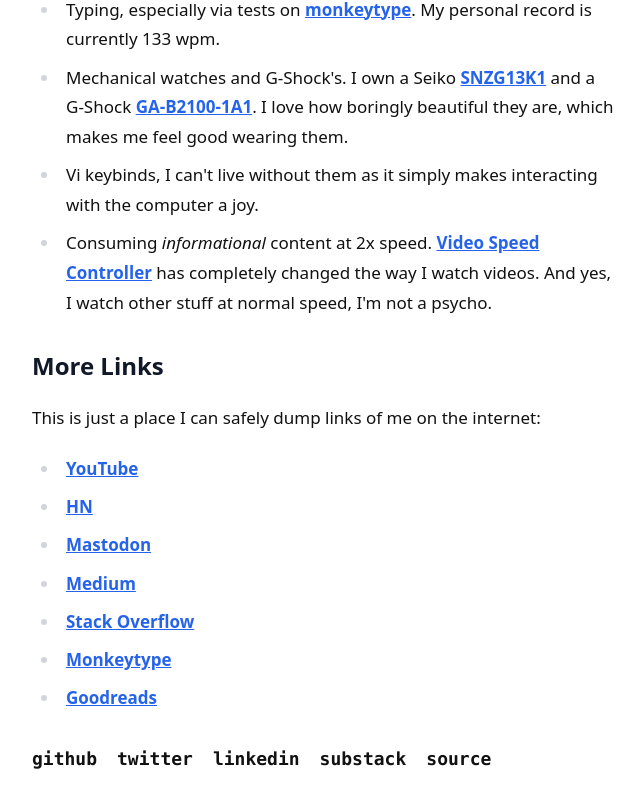
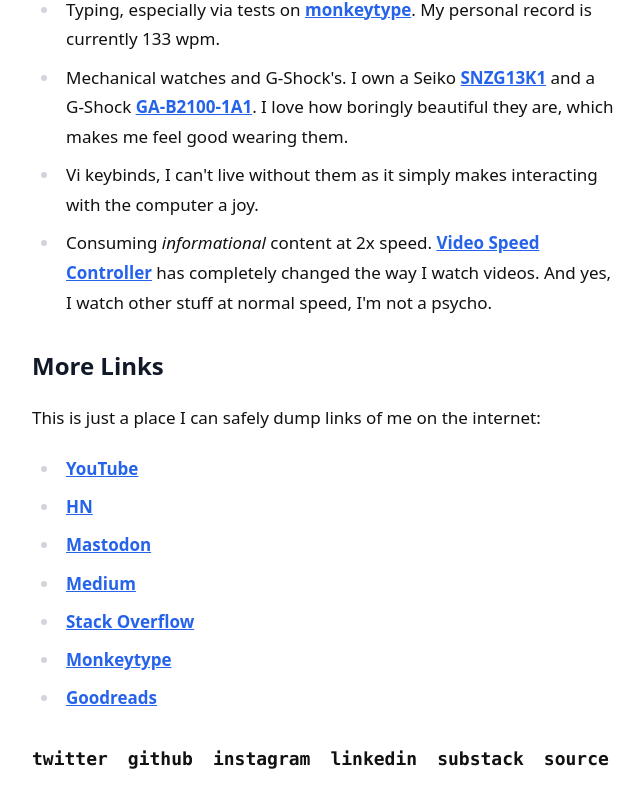
Before and after one commit to pzrsa/parsam.io, a Next.js app: page /about in a window 1280 px wide. Shown: the part 726-1533 px from the top of the page, without its empty margins (296-940 px from the left). Built offline with nearby package versions, Linux system fonts and the light colour scheme.

Commit message:
add instagram to footer

```diff
--- a/components/Layout.tsx
+++ b/components/Layout.tsx
@@ -75,13 +75,17 @@ const Layout: React.FC<{ children: React.ReactNode }> = ({ children }) => {
       </nav>
       <main>{children}</main>
       <footer className="grid grid-cols-3 sm:flex sm:flex-row gap-1 mt-6 px-4">
+        <FooterItem href="https://twitter.com/pzrsaa" name="twitter" />
         <FooterItem href="https://github.com/pzrsa" name="github" />
-        <FooterItem href="https://twitter.com/pzrsaa" name="twitter" />
         <FooterItem
-          href="https://www.linkedin.com/in/parsamesgarha/"
+          href="https://www.instagram.com/parsamesgarha"
+          name="instagram"
+        />
+        <FooterItem
+          href="https://www.linkedin.com/in/parsamesgarha"
           name="linkedin"
         />
-        <FooterItem href="https://parsam.substack.com/" name="substack" />
+        <FooterItem href="https://parsam.substack.com" name="substack" />
         <FooterItem href="https://github.com/pzrsa/parsam.io" name="source" />
       </footer>
     </div>
```
